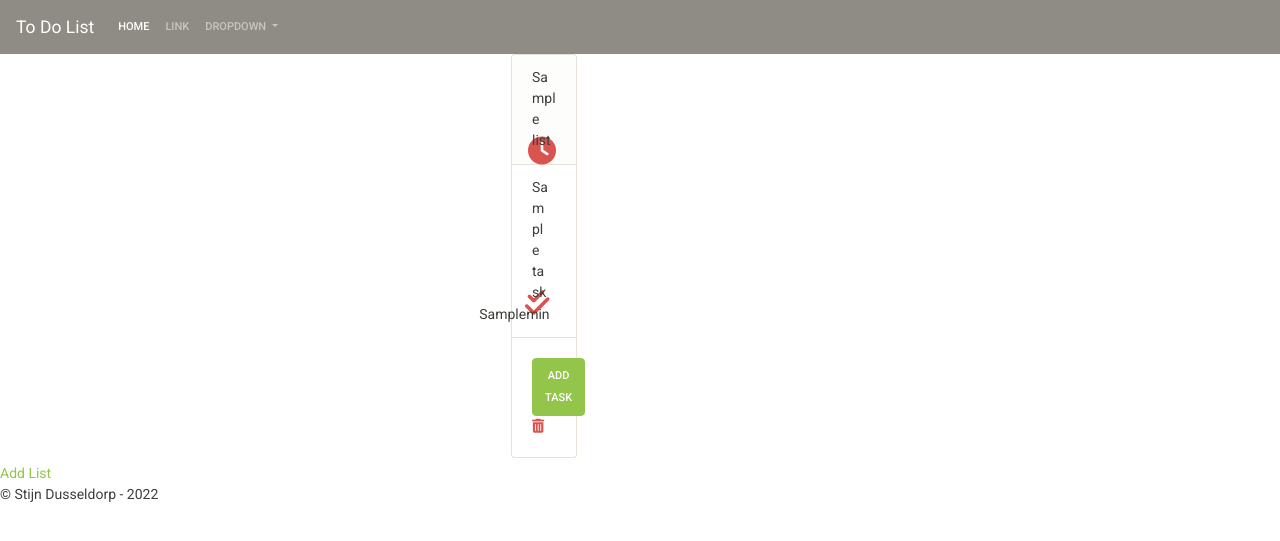
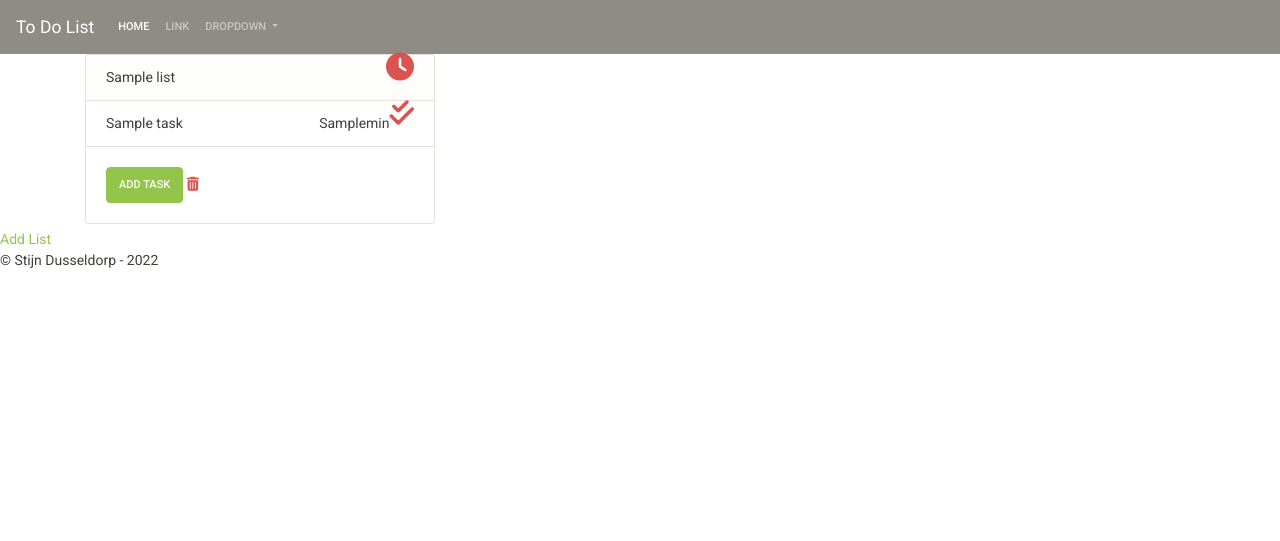
Before and after one commit to Stijndus/challenge-back-end, a PHP site: page / in a window 1280 px wide. Shown: the top 541 px of the page. Run offline with PHP 8.4, Linux system fonts and the light colour scheme; tables that the repository leaves empty or names only in its code hold one stand-in row (values such as "Sample post"); some libraries are stand-ins or nearby versions.

Commit message:
removed some styling

```diff
--- a/assets/style.css
+++ b/assets/style.css
@@ -1,21 +1,11 @@
 footer {
     width: 100%;
-}
-
-.container {
-    width: 1000px;
-    display: flex;
-    flex-wrap: wrap;
-    justify-content: space-around;
 }
 
 .lists {
     width: 45%;
 }
 
-.list-group-item {
-    width: 90%;
-}
 
 .checked {
     text-decoration: line-through;
```
